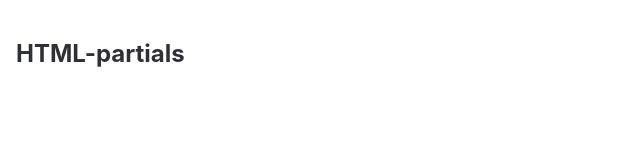
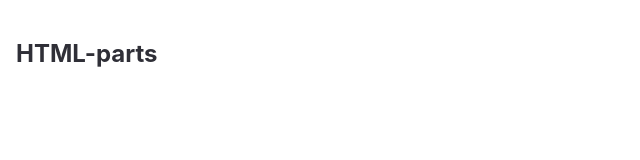
Before and after one commit to IrinaSkrytska/advin-parcel, a website built with Parcel: page src/index.html in a window 1280 px wide. Shown: the full height of the page, 0-640 px from the left. Built offline with nearby package versions, Linux system fonts and the light colour scheme.

Commit message:
Update example.html

```diff
--- a/src/partials/example.html
+++ b/src/partials/example.html
@@ -1,3 +1,3 @@
 <article class="example" id="uk">
-  <h1>HTML-partials</h1>
+  <h1>HTML-parts</h1>
 </article>
```
